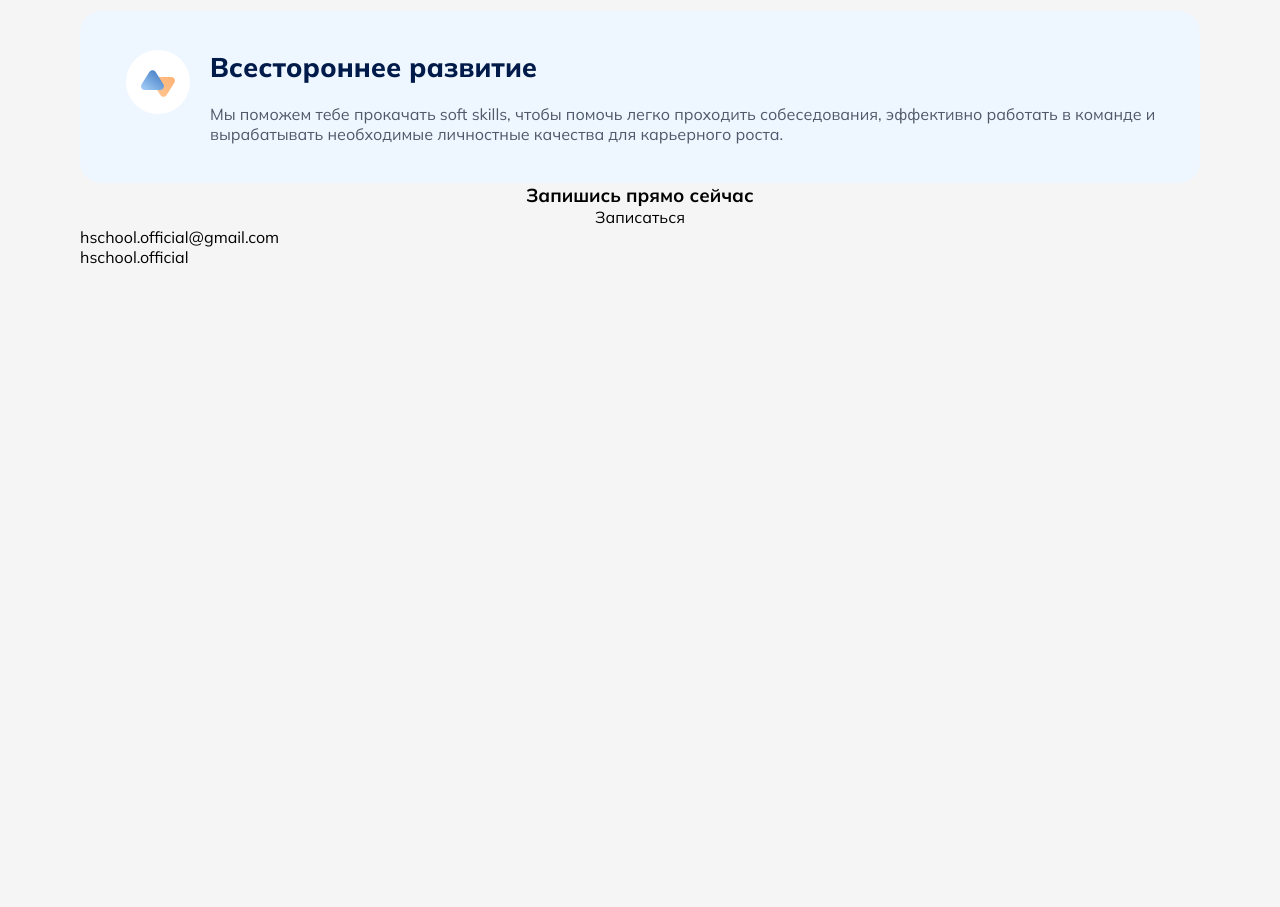
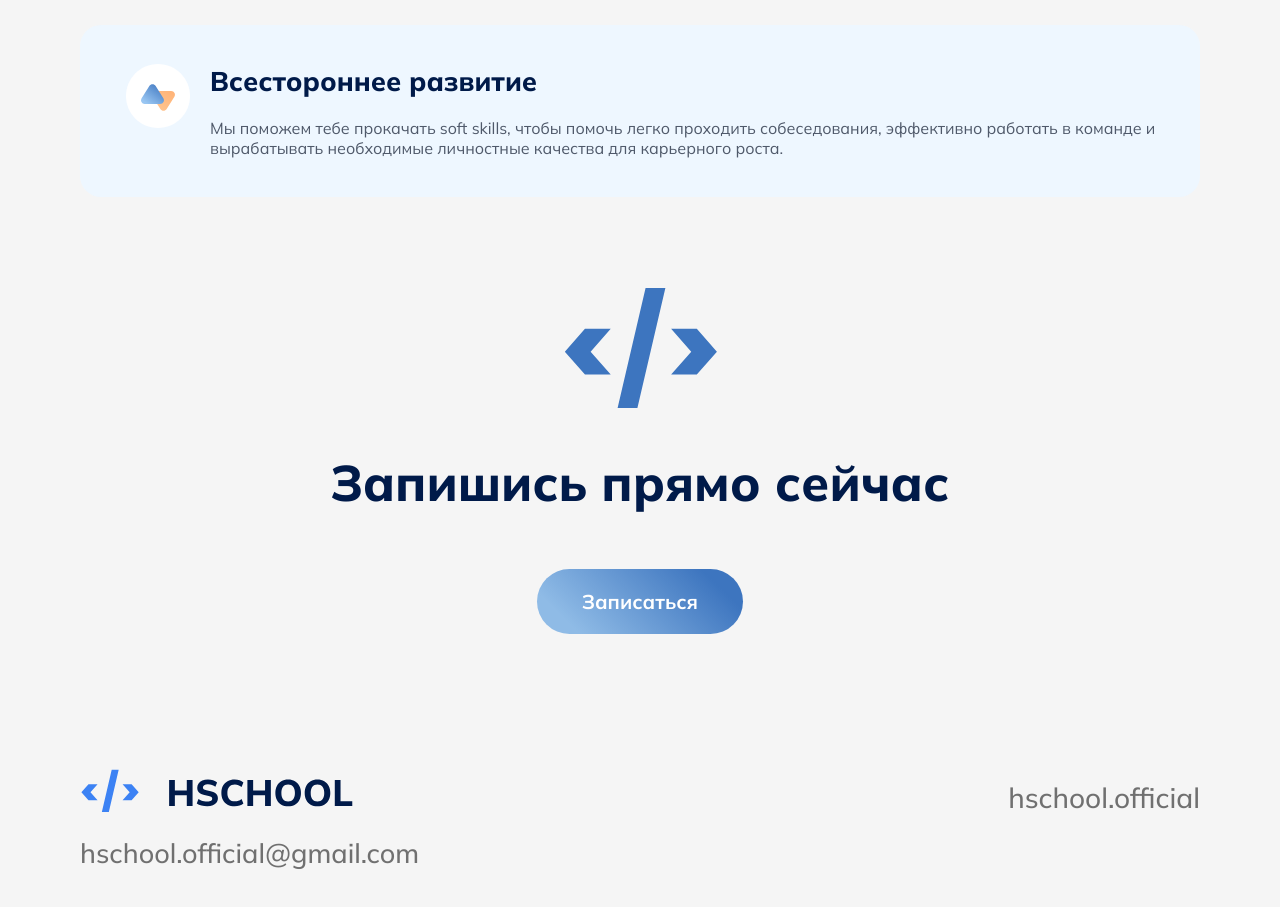
Before and after one commit to KateZzh/Preview-card, a plain HTML site: page index.html in a window 1280 px wide. Shown: the part 1791-2698 px from the top of the page. Before the commit the page ends 2058 px from the top, so only its background shows below. Drawn offline with Linux system fonts and the light colour scheme.

Commit message:
added footer

```diff
--- a/style.css
+++ b/style.css
@@ -40,9 +40,9 @@ body {
 
 header {
   display: flex;
-  justify-content: space-around;
+  justify-content: space-between;
   align-items: center;
-  padding: 15px 150px;
+  padding: 15px 50px;
   background-color: #f5f5f5;
   position: fixed;
   margin: 0 auto;
@@ -131,6 +131,22 @@ header nav p:not(:last-child) {
 
 /* -------statistics-------- */
 
+.statistics {
+  position: relative;
+}
+
+.statistics .img-bubbles {
+  background-image: url(./assets/img-bubbles.svg);
+background-repeat: no-repeat;
+background-size: contain;
+height: 288px;
+width: 288px;
+position: absolute;
+z-index: 1;
+left: -205px;
+top: 20px;
+}
+
 .statistics .wrapper div h2 {
   font: 800 40px "Mulish";
   color: #001a49;
@@ -147,6 +163,8 @@ header nav p:not(:last-child) {
   border-radius: 21px;
   border: 1px solid #e7eaeb;
   height: 172px;
+  position: relative;
+  z-index: 2;
 }
 
 .statistics .wrapper div {
@@ -181,7 +199,7 @@ header nav p:not(:last-child) {
   color: #4f596a;
   text-align: center;
   width: 560px;
-  margin: 1px 0 61px;
+  margin: 15px 0 61px;
 }
 
 .advantages .key-advantages {
@@ -204,14 +222,67 @@ header nav p:not(:last-child) {
 }
 
 .advantages .key-advantages .text2 h4 {
-  font: 800 27px 'Mulish';
-  color: #001A49;
+  font: 800 27px "Mulish";
+  color: #001a49;
   padding-top: 39px;
 }
 
 .advantages .key-advantages .text2 p {
-  font: 400 16px 'Mulish';
-  color: #4F596A;
+  font: 400 16px "Mulish";
+  color: #4f596a;
   width: 960px;
-  padding-top: 20px;
+  padding: 20px 0 41px;
 }
+
+.advantages .img-symbol {
+  background-image: url(./assets/img-symbol.svg);
+  background-repeat: no-repeat;
+  background-size: contain;
+  width: 153px;
+  height: 153px;
+  margin-top: 90px;
+}
+
+.advantages h3 {
+  font: 800 50px "Mulish";
+  color: #001a49;
+  margin-top: 11px;
+}
+
+.advantages .btn {
+  background: linear-gradient(44.11deg, #8fbbe6 15.75%, #3d75bf 84.63%);
+  border-radius: 33px;
+  font: 700 20px 'Mulish';
+  color: #FFFFFF;
+width: 206px;
+text-align: center;
+padding: 20px 0;
+margin-top: 55px;
+}
+
+/* ------footer-------- */
+
+footer {
+  display: flex;
+  justify-content: space-between;
+  margin: 130px 0 80px;
+}
+
+footer .contacts .img-logo2 {
+  background-image: url(./assets/img-logo2.svg);
+background-repeat: no-repeat;
+background-size: contain;
+height: 56px;
+width: 330px;
+}
+
+footer .contacts p {
+  font: 500 27px 'Mulish';
+  color: #707070;
+}
+
+ footer p {
+  font: 500 28px 'Mulish';
+  color: #707070;
+padding-top: 16px;
+ }
```
Also changed, not shown: index.html (+0 -3 lines), assets/img-bubbles.svg (added), assets/img-logo2.svg (added), assets/img-symbol.svg (added).
